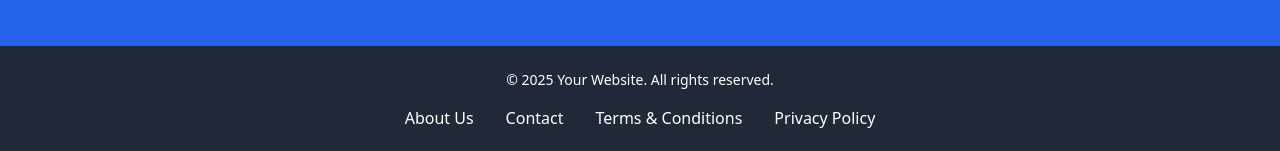
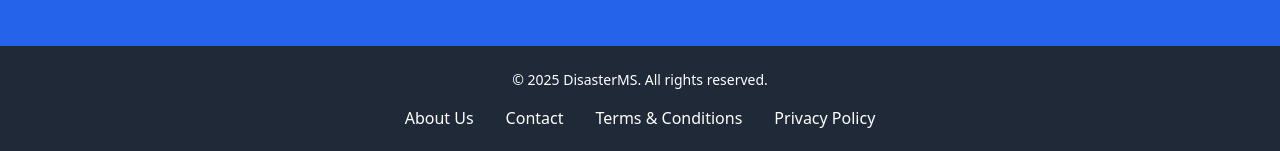
Before and after one commit to Aniket-Chugh/disaster-managment-project-ui, a React (Vite) app: page / in a window 1280 px wide. Shown: the part 2270-2421 px from the top of the page. Built offline with nearby package versions, Linux system fonts and the light colour scheme.

Commit message:
Descriptive message about your changes

```diff
--- a/src/Component/Footer.jsx
+++ b/src/Component/Footer.jsx
@@ -4,7 +4,7 @@ const Footer = () => {
   return (
     <div className="bg-gray-800 text-white py-6">
       <div className="max-w-screen-xl mx-auto text-center">
-        <p className="text-sm">&copy; 2025 Your Website. All rights reserved.</p>
+        <p className="text-sm">&copy; 2025 DisasterMS. All rights reserved.</p>
         <div className="mt-4">
           <a href="/about" className="text-white mx-4 hover:text-blue-400">About Us</a>
           <a href="/contact" className="text-white mx-4 hover:text-blue-400">Contact</a>
```
